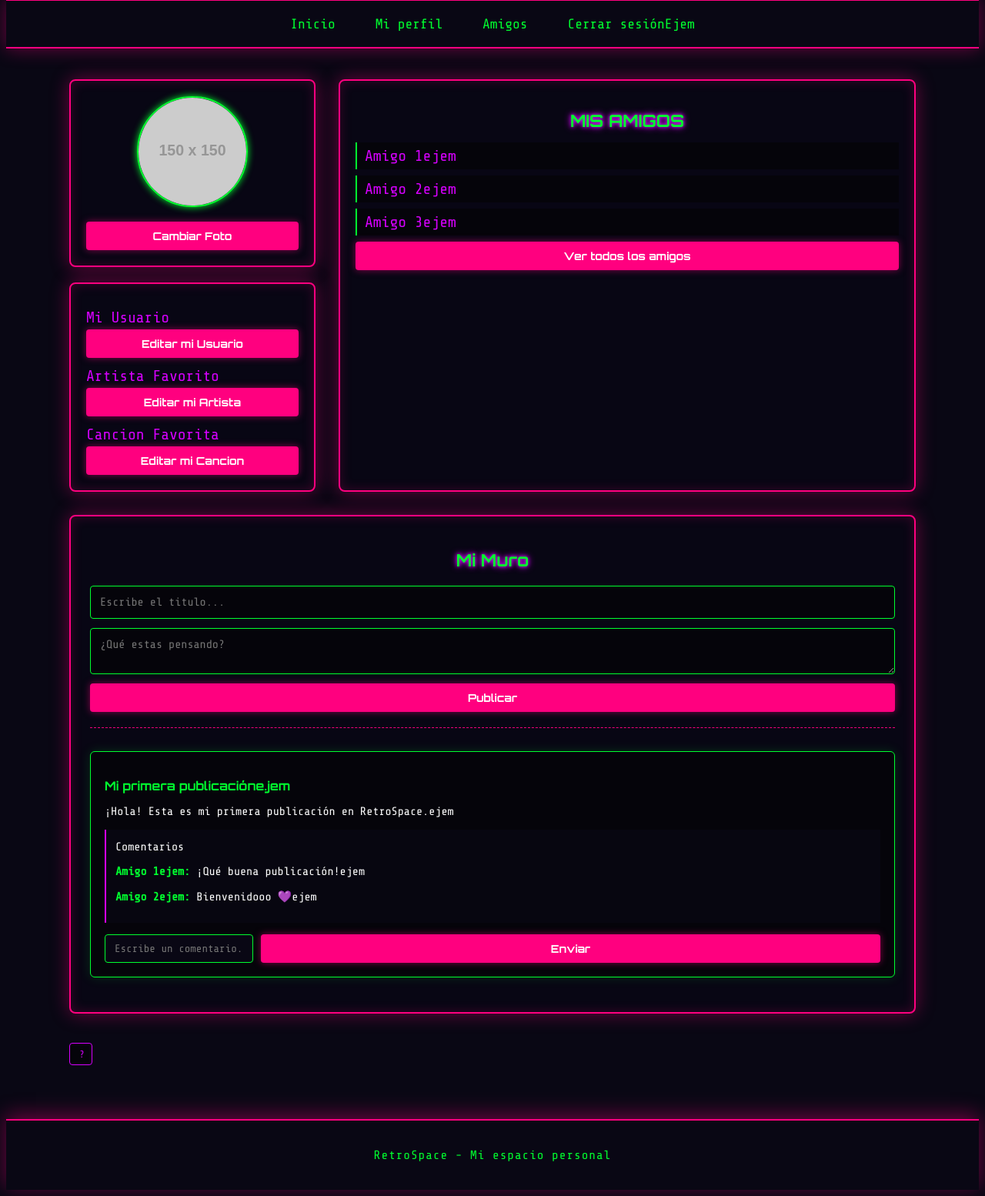
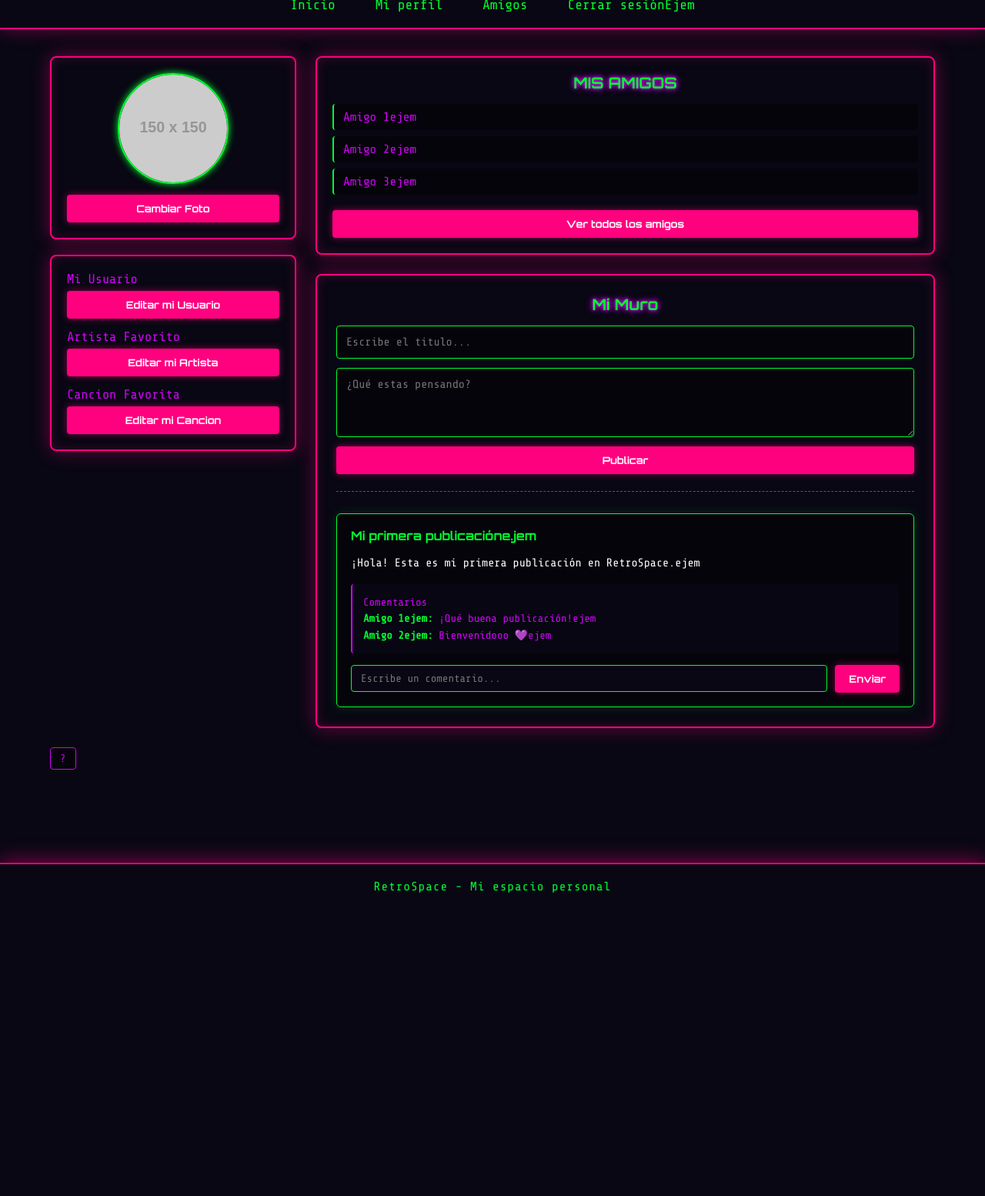
Before and after one commit to HEAVIhola3000/retrospace, a PHP site: page /perfil.html in a window 1280 px wide. Shown: the part 212-1766 px from the top of the page at 77% size. After the commit the page ends 1372 px from the top, so only its background shows below. Run offline with PHP 8.4, Linux system fonts and the light colour scheme; grey boxes labelled with a size stand in for pictures from a placeholder-image service; some libraries are stand-ins or nearby versions.

Commit message:
YA SE ARREGLO LO QUE ESTABA MAL CHAVALES

```diff
--- a/css/perfil.css
+++ b/css/perfil.css
@@ -6,13 +6,12 @@ header {
     background-color: #090714;
     background-image: url('https://cdnb.artstation.com/p/assets/images/images/014/665/033/original/yargon-kerman-webp-net-gifmaker-39.gif?1544919451');
     background-position: center;
-    background-size: cover; /*para que abarque todo el header*/
+    background-size: cover;
     background-repeat: no-repeat;
     padding: 45px 15px;
     overflow: hidden;
 }
 
-/* Capa oscura sutil encima del gif para que el texto neón resalte y no se pierda */
 header::before {
     content: "";
     position: absolute;
@@ -21,9 +20,26 @@ header::before {
     z-index: 1;
 }
 
-header h1, header p {
+header h1,
+header p {
     position: relative;
     z-index: 2;
+}
+
+header h1 {
+    font-family: 'Orbitron', sans-serif;
+    font-size: 50px;
+    color: #00FF2F;
+    text-shadow: 0 0 10px #D600FF, 0 0 20px #D600FF, 0 0 30px #D600FF, 0 0 40px #D600FF;
+    margin: 0;
+}
+
+header p {
+    font-family: 'Orbitron', sans-serif;
+    font-size: 20px;
+    color: #D600FF;
+    letter-spacing: 2px;
+    margin: 8px 0 0 0;
 }
 
 body {
@@ -31,12 +47,14 @@ body {
     color: #00FF2F;
     text-align: center;
     font-family: 'Share Tech Mono', monospace;
+    margin: 0;
 }
 
 nav {
     display: flex;
     justify-content: center;
     align-items: center;
+    flex-wrap: wrap;
     gap: 20px;
     border-top: 2px solid #ff007f;
     border-bottom: 2px solid #ff007f;
@@ -44,7 +62,7 @@ nav {
     box-shadow: 0 0 25px rgba(255, 0, 127, 0.4);
 }
 
-nav a{
+nav a {
     color: #00FF2F;
     text-decoration: none;
     font-size: 18px;
@@ -59,127 +77,121 @@ nav a:hover {
     transform: translateY(-3px);
 }
 
+/* Estructura principal: barra lateral izquierda + amigos/muro a la derecha */
 main {
     display: grid;
-    /* Definimos dos columnas arriba (perfil y amigos) y una sola columna grande abajo para el muro */
-    grid-template-columns: 320px 1fr;
-    grid-template-areas: "lateral amigos" "muro muro";
-    gap: 30px;
-    max-width: 1100px;
-    margin: 40px auto;
+    grid-template-columns: 320px minmax(0, 1fr);
+    grid-template-areas:
+        "lateral amigos"
+        "lateral muro"
+        "extra   extra";
+    align-items: start;
+    gap: 25px;
+    max-width: 1150px;
+    margin: 35px auto;
     padding: 0 20px;
     text-align: left;
 }
 
-
+/* Barra lateral izquierda */
 #Barralateral {
-    grid-area: lateral; /* Se coloca arriba a la izquierda */
+    grid-area: lateral;
     display: flex;
     flex-direction: column;
     gap: 20px;
+    min-width: 0;
 }
 
-/* Tarjeta contenedora de la foto de perfil */
-#ImagenPerfil {
-    background-color: rgba(9, 7, 20, 0.85);
+#ImagenPerfil,
+#InfoPersonal,
+#Amigos,
+#Muro {
+    background-color: rgba(9, 7, 20, 0.88);
     border: 2px solid #ff007f;
     border-radius: 8px;
     padding: 20px;
-    text-align: center;
     box-shadow: 0 0 25px rgba(255, 0, 127, 0.4), inset 0 0 15px rgba(255, 0, 127, 0.2);
+    min-width: 0;
 }
 
-/* Estilo para la imagen de perfil (dándole toque de monitor retro) */
+#ImagenPerfil {
+    text-align: center;
+    display: flex;
+    flex-direction: column;
+    align-items: center;
+    gap: 14px;
+}
+
 #FotoPerfil {
     width: 140px;
     height: 140px;
     object-fit: cover;
-    border-radius: 50%; /* La hace circular */
+    border-radius: 50%;
     border: 2px solid #00FF2F;
     box-shadow: 0 0 10px #00FF2F;
-    margin-bottom: 15px;
-}
-
-/* Tarjeta contenedora de la información personal (Usuario, Artista, Canción) */
-#InfoPersonal {
-    background-color: rgba(9, 7, 20, 0.85);
-    border: 2px solid #ff007f;
-    border-radius: 8px;
-    padding: 20px;
-    box-shadow: 0 0 25px rgba(255, 0, 127, 0.4), inset 0 0 15px rgba(255, 0, 127, 0.2);
 }
 
 #InfoPersonal p {
-    font-size: 20px;
+    font-size: 17px;
     color: #D600FF;
-    margin-top: 12px;
-    margin-bottom: 4px;
+    margin: 14px 0 6px 0;
+    overflow-wrap: break-word;
+    word-break: break-word;
 }
 
-
-#Amigos {
-    grid-area: amigos; /* Se coloca arriba a la derecha (junto al perfil) */
-    margin-top: 0;     /* Quitamos el margen anterior para que alineen bien arriba */
-    background-color: rgba(9, 7, 20, 0.85);
-    border: 2px solid #ff007f;
-    border-radius: 8px;
-    padding: 20px;
-    box-shadow: 0 0 25px rgba(255, 0, 127, 0.4), inset 0 0 15px rgba(255, 0, 127, 0.2);
-    text-align: left;
+#InfoPersonal p:first-child {
+    margin-top: 0;
 }
 
+/* Sección de amigos */
+#Amigos {
+    grid-area: amigos;
+}
 
-#ContenedorAmigos h2 {
+#ContenedorAmigos h2,
+#Muro > h2 {
     font-family: 'Orbitron', sans-serif;
-    font-size: 22px;
+    font-size: 20px;
     color: #00FF2F;
     text-shadow: 0 0 5px #D600FF, 0 0 10px #D600FF;
+    margin-top: 0;
     margin-bottom: 15px;
     text-align: center;
 }
 
-
 #ContenedorAmigos p {
     color: #D600FF;
-    font-size: 20px;
+    font-size: 16px;
     margin: 8px 0;
-    padding: 6px 10px;
+    padding: 8px 12px;
     background-color: #05040a;
-    border-left: 2px solid #00FF2F; /* Un pequeño detalle de terminal a la izquierda */
+    border-left: 2px solid #00FF2F;
+    border-radius: 4px;
+    overflow-wrap: break-word;
+    word-break: break-word;
 }
 
-#Muro {
-    grid-area: muro; /* Se extiende abajo abarcando todo el ancho de las dos columnas */
-    background-color: rgba(9, 7, 20, 0.85);
-    border: 2px solid #ff007f;
-    border-radius: 8px;
-    padding: 25px;
-    box-shadow: 0 0 25px rgba(255, 0, 127, 0.4), inset 0 0 15px rgba(255, 0, 127, 0.2);
-    text-align: left;
+#BotonVerAmigos {
+    margin-top: 12px;
 }
 
-/* Título principal del Muro */
-#Muro h2 {
-    font-family: 'Orbitron', sans-serif;
-    font-size: 22px;
-    color: #00FF2F;
-    text-shadow: 0 0 5px #D600FF, 0 0 10px #D600FF;
-    margin-bottom: 20px;
-    text-align: center;
+/* Sección del muro */
+#Muro {
+    grid-area: muro;
+    padding: 25px;
 }
 
-/* Formulario para crear publicaciones */
 #FormularioPublicacion {
     display: flex;
     flex-direction: column;
     gap: 12px;
-    margin-bottom: 30px;
-    padding-bottom: 20px;
-    border-bottom: 1px dashed #ff007f; /* Línea que divide */
+    margin-bottom: 28px;
+    padding-bottom: 22px;
+    border-bottom: 1px dashed #ff007f;
 }
 
-/* Campos de texto en crear publicacion */
-#FormularioPublicacion input[type="text"], #FormularioPublicacion textarea {
+#FormularioPublicacion input[type="text"],
+#FormularioPublicacion textarea {
     width: 100%;
     padding: 12px;
     background-color: #05040a;
@@ -193,13 +205,18 @@ main {
     transition: all 0.3s ease;
 }
 
-/* efecto de resplandor al seleccionar los campos de texto */
-#FormularioPublicacion input[type="text"]:focus, #FormularioPublicacion textarea:focus {
+#FormularioPublicacion textarea {
+    min-height: 90px;
+    resize: vertical;
+}
+
+#FormularioPublicacion input[type="text"]:focus,
+#FormularioPublicacion textarea:focus {
     border-color: #D600FF;
     box-shadow: 0 0 10px #D600FF;
 }
 
-/* Tarjeta individual de cada publicación */
+/* Tarjeta individual de publicación */
 article.publicacion {
     background-color: #05040a;
     border: 1px solid #00FF2F;
@@ -207,61 +224,170 @@ article.publicacion {
     padding: 18px;
     margin-bottom: 20px;
     box-shadow: 0 0 15px rgba(0, 255, 47, 0.15);
+    overflow-wrap: break-word;
+    word-break: break-word;
 }
 
-/* titulo de la publicacion*/
+article.publicacion:last-child {
+    margin-bottom: 0;
+}
+
 article.publicacion h3 {
     font-family: 'Orbitron', sans-serif;
     font-size: 16px;
     color: #00FF2F;
+    margin-top: 0;
     margin-bottom: 8px;
+    overflow-wrap: break-word;
+    word-break: break-word;
 }
- /* parrafo de la publicacion */
-article.publicacion  p {
+
+article.publicacion > p {
     color: #ffffff;
     font-size: 15px;
+    line-height: 1.5;
     margin-bottom: 15px;
+    overflow-wrap: break-word;
+    word-break: break-word;
 }
 
-/* Sección de comentarios dentro de la publicación */
+/* Comentarios */
 .listaComentarios {
-    background-color: rgba(9, 7, 20, 0.6);
+    background-color: rgba(9, 7, 20, 0.75);
     border-left: 2px solid #D600FF;
-    padding: 10px 12px;
+    border-radius: 4px;
+    padding: 10px 14px;
     margin-bottom: 15px;
     font-size: 14px;
+    overflow-wrap: break-word;
+    word-break: break-word;
 }
 
 .listaComentarios p {
     color: #D600FF;
-    margin: 4px 0;
+    margin: 6px 0;
+    overflow-wrap: break-word;
+    word-break: break-word;
 }
 
 .listaComentarios strong {
     color: #00FF2F;
 }
 
-/* Formulario pequeño para escribir comentarios */
+/* Formulario de comentario */
 article.publicacion form {
     display: flex;
     gap: 10px;
+    align-items: center;
 }
 
-
-article.publicacion input[id="EscribirComentario"] {
+#EscribirComentario {
     flex: 1;
-    padding: 8px 12px;
+    min-width: 0;
+    padding: 9px 12px;
     background-color: #090714;
     border: 1px solid #00FF2F;
     color: #00FF2F;
     font-family: 'Share Tech Mono', monospace;
     font-size: 14px;
     border-radius: 4px;
+    box-sizing: border-box;
     outline: none;
+    transition: all 0.3s ease;
 }
 
-/*diseño de todos los botones*/
-#Barralateral button, #ContenedorAmigos button, #FormularioPublicacion button[type="submit"], article.publicacion button[type="submit"] {
+#EscribirComentario:focus {
+    border-color: #D600FF;
+    box-shadow: 0 0 10px #D600FF;
+}
+
+/* Botones principales del perfil */
+#Barralateral button,
+#ContenedorAmigos button,
+#FormularioPublicacion button[type="submit"],
+article.publicacion button[type="submit"] {
+    width: 100%;
+    padding: 10px 14px;
+    background-color: #ff007f;
+    color: #ffffff;
+    font-family: 'Orbitron', sans-serif;
+    font-weight: 700;
+    font-size: 13px;
+    border: none;
+    border-radius: 4px;
+    cursor: pointer;
+    box-shadow: 0 0 10px rgba(255, 0, 127, 0.5);
+    transition: all 0.3s ease;
+    white-space: nowrap;
+}
+
+article.publicacion button[type="submit"] {
+    width: auto;
+    padding: 10px 18px;
+}
+
+#Barralateral button:hover,
+#ContenedorAmigos button:hover,
+#FormularioPublicacion button[type="submit"]:hover,
+article.publicacion button[type="submit"]:hover {
+    background-color: #00FF2F;
+    color: #090714;
+    box-shadow: 0 0 15px #00FF2F, 0 0 25px #00FF2F;
+    transform: translateY(-2px);
+}
+
+/* Bloque bonus / insertar / resultado */
+main > #insertar,
+main > #bonus,
+main > #resultado {
+    grid-column: 1 / -1;
+}
+
+#insertar {
+    justify-self: start;
+    padding: 6px 12px;
+    background-color: #05040a;
+    color: #D600FF;
+    font-family: 'Share Tech Mono', monospace;
+    font-size: 14px;
+    border: 1px solid #D600FF;
+    border-radius: 4px;
+    cursor: pointer;
+    transition: all 0.3s ease;
+}
+
+#insertar:hover {
+    background-color: #D600FF;
+    color: #05040a;
+    box-shadow: 0 0 10px #D600FF, 0 0 20px #D600FF;
+}
+
+#bonus {
+    background-color: rgba(9, 7, 20, 0.88);
+    border: 2px solid #ff007f;
+    border-radius: 8px;
+    padding: 20px;
+    box-shadow: 0 0 25px rgba(255, 0, 127, 0.4), inset 0 0 15px rgba(255, 0, 127, 0.2);
+}
+
+#texto {
+    width: 100%;
+    min-height: 80px;
+    background-color: #05040a;
+    border: 2px solid #00FF2F;
+    border-radius: 6px;
+    padding: 12px;
+    box-sizing: border-box;
+    font-family: 'Share Tech Mono', monospace;
+    font-size: 14px;
+    color: #D600FF;
+    margin-bottom: 12px;
+    outline: none;
+    overflow-wrap: break-word;
+    word-break: break-word;
+}
+
+#guardar {
     width: 100%;
     padding: 10px;
     background-color: #ff007f;
@@ -276,82 +402,48 @@ article.publicacion input[id="EscribirComentario"] {
     transition: all 0.3s ease;
 }
 
-/* Efecto hover de los botones */
-#Barralateral button:hover, #ContenedorAmigos button:hover, #FormularioPublicacion button[type="submit"]:hover, article.publicacion button[type="submit"]:hover {
+#guardar:hover {
     background-color: #00FF2F;
     color: #090714;
     box-shadow: 0 0 15px #00FF2F, 0 0 25px #00FF2F;
     transform: translateY(-2px);
 }
-#insertar{
-    width: 30px;
-     margin-top: 8px;
-    padding: 6px 12px;
-    background-color: #05040a;
-    color: #D600FF;
-    font-family: 'Share Tech Mono', monospace;
-    font-size: 13px;
-    letter-spacing: 1px;
-    border: 1px solid #D600FF;
-    border-radius: 4px;
-    cursor: pointer;
-    transition: all 0.3s ease;
+
+#resultado:not(:empty) {
+    background-color: rgba(9, 7, 20, 0.88);
+    border: 1px solid #00FF2F;
+    border-radius: 8px;
+    padding: 16px;
+    color: #ffffff;
+    overflow-wrap: break-word;
+    word-break: break-word;
 }
-#insertar:hover{
-    background-color: #D600FF;
-    color: #05040a;
-    box-shadow: 0 0 10px #D600FF, 0 0 20px #D600FF;
-}
-#texto{
-    background-color: rgba(9, 7, 20, 0.85);
-    border: 2px solid #00ff2f;
-    border-radius: 8px;
-    padding: 20px;
-    box-shadow: 0 0 25px rgba(255, 0, 127, 0.4), inset 0 0 15px rgba(255, 0, 127, 0.2);
-    font-size: 14px;
-    color: #D600FF;
-    margin-top: 12px;
-    margin-bottom: 4px;
-}
-#bonus{
-    background-color: rgba(9, 7, 20, 0.85);
-    border: 2px solid #ff007f;
-    border-radius: 8px;
-    padding: 20px;
-    box-shadow: 0 0 25px rgba(255, 0, 127, 0.4), inset 0 0 15px rgba(255, 0, 127, 0.2);
-}
-#guardar{
-    width: 100%;
-    padding: 10px;
-    background-color: #ff007f;
-    color: #ffffff;
-    font-family: 'Orbitron', sans-serif;
-    font-weight: 700;
-    font-size: 14px;
-    border: none;
-    border-radius: 4px;
-    cursor: pointer;
-    box-shadow: 0 0 10px rgba(255, 0, 127, 0.5);
-    transition: all 0.3s ease;
-}
-#guardar:hover{
-    background-color: #00FF2F;
-    color: #090714;
-    box-shadow: 0 0 15px #00FF2F, 0 0 25px #00FF2F;
-    transform: translateY(-2px);
-}
-.solidSnake{
+
+.solidSnake {
     display: none;
 }
-
 
 footer {
     background-color: #090714;
     padding: 20px;
     border-top: 2px solid #ff007f;
-    box-shadow: 0 -5px 25px rgba(255, 0, 127, 0.4); /* Resplandor de neón */
+    box-shadow: 0 -5px 25px rgba(255, 0, 127, 0.4);
 }
-footer p{
+
+footer p {
     font-family: 'Share Tech Mono', monospace;
     letter-spacing: 1px;
+    margin: 0;
 }
+
+/* Adaptación en pantallas medianas y pequeñas*/
+@media (max-width: 820px) {
+    main {
+        grid-template-columns: minmax(0, 1fr);
+        grid-template-areas:
+            "lateral"
+            "amigos"
+            "muro"
+            "extra";
+    }
+}
--- a/perfil-amigo.html
+++ b/perfil-amigo.html
@@ -14,6 +14,7 @@
     </header>
 
     <nav class="navegacion">
+
         <a href="index.html">Inicio</a>
         <a href="perfil.html">Mi perfil</a>
         <a href="amigos.html">Amigos</a>
--- a/php/amigos.php
+++ b/php/amigos.php
@@ -198,7 +198,6 @@ try {
             <p style="color: #ff007f;"><?php echo e($error); ?></p>
         <?php endif; ?>
 
-        //buscador de usuarios
         <section id="BuscadorAmigos">
             <h2>Buscar personas en RetroSpace</h2>
             <form action="amigos.php" method="GET">
@@ -210,7 +209,6 @@ try {
             </form>
         </section>
 
-        //solicitudes recibidas
         <section id="SolicitudesPendientes">
             <h2>Solicitudes recibidas (<?php echo count($solicitudesRecibidas); ?>)</h2>
             <?php if (empty($solicitudesRecibidas)): ?>
@@ -240,7 +238,6 @@ try {
             <?php endif; ?>
         </section>
 
-        //lista de amnigos recibidas
         <section id="ListaMisAmigos">
             <h2>Mis Amigos (<?php echo count($amigos); ?>)</h2>
             <?php if (empty($amigos)): ?>
@@ -266,7 +263,6 @@ try {
             <?php endif; ?>
         </section>
 
-        //explorar usuarios
         <section id="ExplorarUsuarios">
             <h2><?php echo $busqueda !== "" ? "Resultados de búsqueda" : "Comunidad RetroSpace"; ?></h2>
             <?php if (empty($usuariosExplorar)): ?>
@@ -313,4 +309,4 @@ try {
         <p>RetroSpace - 2026 - Proyecto Escolar</p>
     </footer>
 </body>
-</html>
+</html>s
```
Also changed, not shown: css/amigos.css (+117 -126 lines), css/perfilamigo.css (+16 -1 lines). Lines whose indentation alone changed are shown as unchanged.
